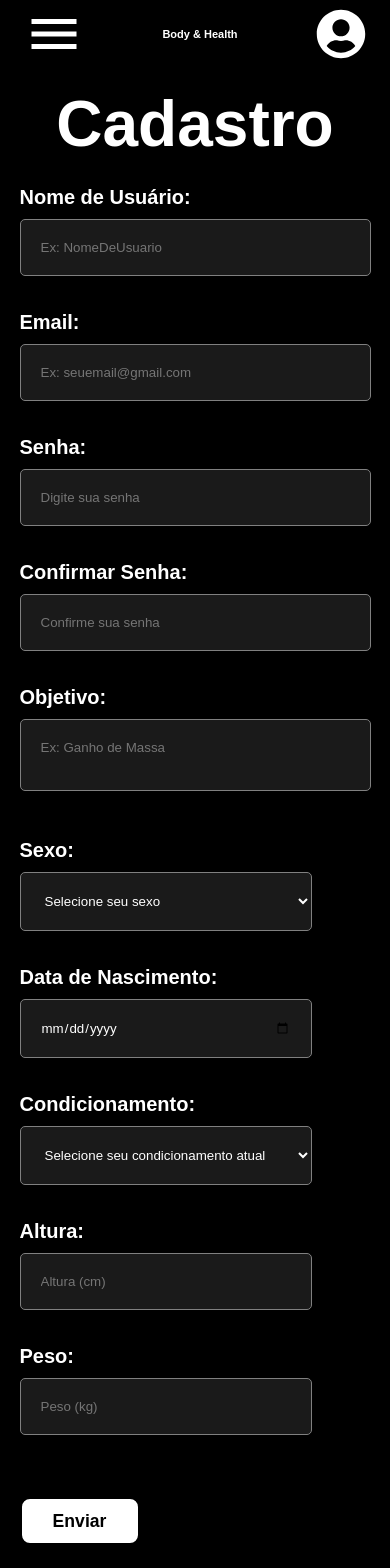
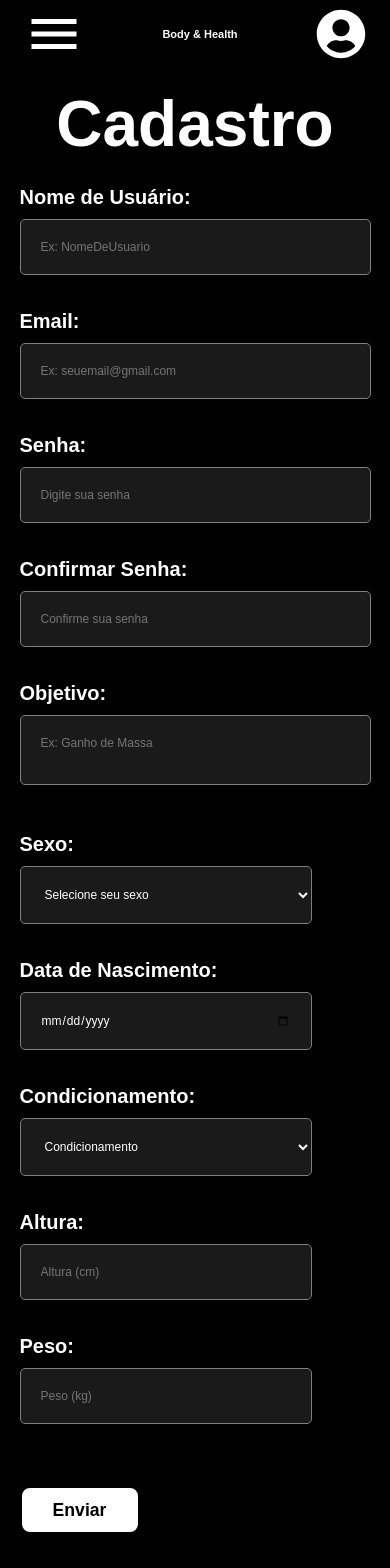
Before and after one commit to Vinirocha388/bodyhealthy-web, a Next.js app: page /cadastro in a window 390 px wide. Shown: the top 1568 px of the page. Built offline with nearby package versions, Linux system fonts and the light colour scheme; no server answers.

Commit message:
fix: responsive design in cadastro

```diff
--- a/src/app/cadastro/cadastro.module.css
+++ b/src/app/cadastro/cadastro.module.css
@@ -22,7 +22,7 @@
   margin-top: 3vh;
   display: flex;
   flex-direction: row;
-  gap: 5vw;
+  gap: 2.5vw;
   width: 90vw;
   justify-content: center;
 }
@@ -66,6 +66,7 @@
   border: 1px solid grey;
   background-color: var(--section-bg);
   color: var(--opposite-color);
+  font-size: 0.75rem;
 }
 
 .cadastroUsernameInput,
@@ -91,7 +92,7 @@
 .cadastroDataInput,
 .cadastroAlturaInput,
 .cadastroPesoInput {
-  width: 15vw;
+  width: 17.5vw;
 }
 
 .cadastroButton {
@@ -139,7 +140,7 @@
   }
 }
 
-@media (max-width: 900px) {
+@media (max-width: 950px) {
   .row {
     margin-top: 3vh;
     flex-direction: column;
--- a/src/app/cadastro/page.jsx
+++ b/src/app/cadastro/page.jsx
@@ -202,7 +202,7 @@ export default function Cadastro() {
                     required
                   >
                     <option value="" disabled>
-                      Selecione seu condicionamento atual
+                      Condicionamento
                     </option>
                     <option value="Iniciante">Iniciante</option>
                     <option value="Intermediário">Intermediário</option>
```
